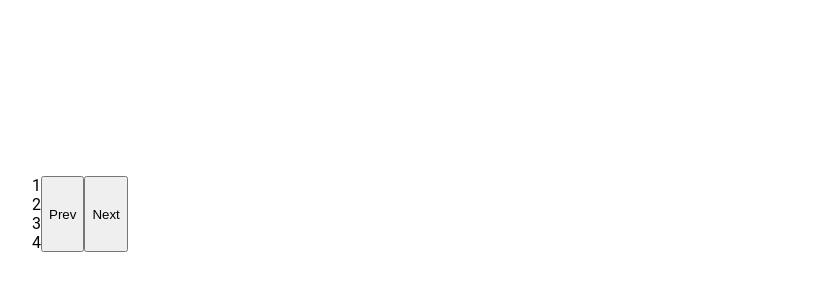
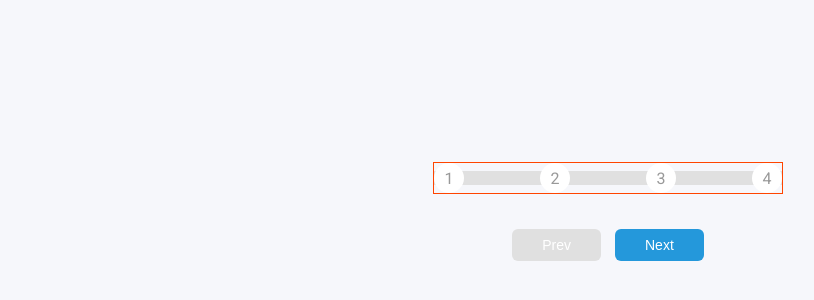
Before and after one commit to stefi23/50-JS-Projects, a plain HTML site: page progress-steps/index.html in a window 1280 px wide. Shown: the part 186-486 px from the top of the page, without its empty margins (32-846 px from the left). Drawn offline with Linux system fonts and the light colour scheme; files that its build step writes are made by us from their sources; a web font is replaced by a local one.

Commit message:
added styling

```diff
--- a/progress-steps/index.html
+++ b/progress-steps/index.html
@@ -4,7 +4,7 @@
 <head>
     <meta charset="UTF-8" />
     <meta name="viewport" content="width=device-width, initial-scale=1.0" />
-    <link rel="stylesheet" href="style.css" />
+    <link rel="stylesheet" href="styles.css" />
     <title>Progress Steps</title>
 </head>
 
@@ -17,7 +17,7 @@
             <div class="circle ">3</div>
             <div class="circle ">4</div>
         </div>
-        <button class="btn" id="prev">Prev</button>
+        <button class="btn" id="prev" disabled>Prev</button>
         <button class="btn" id="next">Next</button>
     </div>
     <script src="script.js"></script>
--- a/progress-steps/styles.css
+++ b/progress-steps/styles.css
@@ -1,10 +1,16 @@
 @import url("https://fonts.googleapis.com/css2?family=Roboto:wght@400;700&display=swap");
+
+:root {
+  --line-border-fill: #2498db;
+  --line-border-empty: #e0e0e0;
+}
 
 * {
   box-sizing: border-box;
 }
 
 body {
+  background-color: #f6f7fb;
   font-family: "Roboto", sans-serif;
   display: flex;
   flex-direction: column;
@@ -14,3 +20,82 @@ body {
   overflow: hidden;
   margin: 0;
 }
+
+.container {
+  text-align: center;
+}
+
+.progress-container {
+  display: flex;
+  justify-content: space-between;
+  position: relative;
+  margin-bottom: 30px;
+  max-width: 100%;
+  width: 350px;
+  border: orangered 1px solid;
+}
+
+.progress-container::before {
+  content: "";
+  background-color: var(--line-border-empty);
+  position: absolute;
+  top: 50%;
+  left: 0;
+  height: 14px;
+  width: 100%;
+  transform: translateY(-50%);
+  z-index: -1;
+}
+
+.progress {
+  background-color: var(--line-border-fill);
+  position: absolute;
+  top: 50%;
+  left: 0;
+  height: 14px;
+  width: 0%;
+  transform: translateY(-50%);
+  z-index: -1;
+  transition: 0.4s ease;
+}
+
+.circle {
+  background-color: white;
+  color: #999999;
+  border-radius: 50%;
+  height: 30px;
+  width: 30px;
+  display: flex;
+  align-items: center;
+  justify-content: center;
+  border: 3px solid (var(--line-border-empty));
+  transition: 0.4s ease;
+}
+
+.circle.active {
+  border-color: var(--line-border-fill);
+}
+
+.btn {
+  background-color: var(--line-border-fill);
+  color: white;
+  border: 0;
+  border-radius: 6px;
+  cursor: pointer;
+  padding: 8px 30px;
+  margin: 5px;
+  font-size: 14px;
+}
+
+.btn:active {
+  transform: scale(0.98);
+}
+
+.btn:focus {
+  outline: 0;
+}
+
+.btn:disabled {
+  background-color: var(--line-border-empty);
+  cursor: not-allowed;
+}
```
